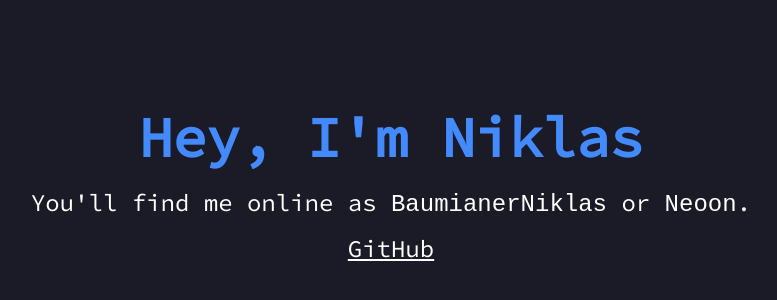
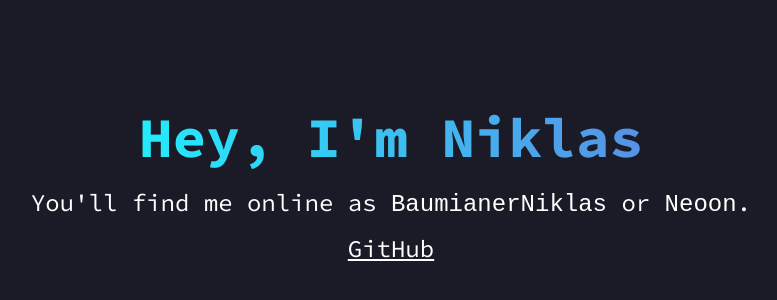
Before and after one commit to BaumianerNiklas/epicgamer.me, a Svelte app: page / in a window 1280 px wide. Shown: the part 98-398 px from the top of the page, without its empty margins (249-1026 px from the left). Built offline with nearby package versions, Linux system fonts and the light colour scheme.

Commit message:
feat: very fancy gradient

```diff
--- a/src/App.svelte
+++ b/src/App.svelte
@@ -13,7 +13,7 @@
 </main>
 
 <style global>
-@import url("https://fonts.googleapis.com/css2?family=Source+Code+Pro&display=swap");
+@import url("https://fonts.googleapis.com/css2?family=Roboto+Mono:wght@400;700&family=Source+Code+Pro:wght@400;700&display=swap");
 
 * {
 	box-sizing: border-box;
@@ -36,10 +36,16 @@ main {
 
 h1 {
 	text-align: center;
-	color: #448aff;
 	font-size: 3.5rem;
 	margin-bottom: 15px;
 }
+.heading {
+	font-weight: bold;
+	background: linear-gradient(to right, #18ffff, #617ee2);
+	background-clip: text;
+	color: transparent;
+}
+
 p,
 a {
 	font-size: 1.5rem;
```
